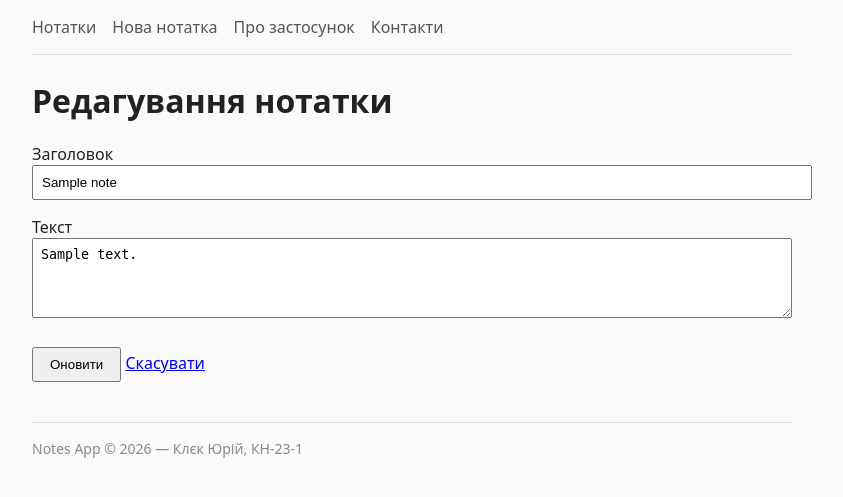
After one commit to ykliek/notes-app, a Laravel app: page /notes/1/edit in a window 1280 px wide. The commit adds this page. Shown: the top 497 px of the page, without its empty margins (228-1071 px from the left). Run offline with Laravel 12, Linux system fonts and the light colour scheme; tables that the repository leaves empty hold one stand-in row (values such as "Sample post").

Commit message:
Лекція 2, вправа 1: міграція notes, модель Note, NoteController із 7 resource-діями та Blade-види notes/*

```diff
--- /dev/null
+++ b/app/Http/Controllers/NoteController.php
@@ -0,0 +1,57 @@
+<?php
+
+namespace App\Http\Controllers;
+
+use App\Models\Note;
+
+class NoteController extends Controller
+{
+    public function index()
+    {
+        return view('notes.index', [
+            'notes' => Note::latest()->get(),
+        ]);
+    }
+
+    public function create()
+    {
+        return view('notes.create');
+    }
+
+    public function store()
+    {
+        Note::create([
+            'title' => request('title'),
+            'description' => request('description'),
+        ]);
+
+        return redirect('/notes');
+    }
+
+    public function show(Note $note)
+    {
+        return view('notes.show', ['note' => $note]);
+    }
+
+    public function edit(Note $note)
+    {
+        return view('notes.edit', ['note' => $note]);
+    }
+
+    public function update(Note $note)
+    {
+        $note->update([
+            'title' => request('title'),
+            'description' => request('description'),
+        ]);
+
+        return redirect("/notes/{$note->id}");
+    }
+
+    public function destroy(Note $note)
+    {
+        $note->delete();
+
+        return redirect('/notes');
+    }
+}
--- /dev/null
+++ b/app/Models/Note.php
@@ -0,0 +1,10 @@
+<?php
+
+namespace App\Models;
+
+use Illuminate\Database\Eloquent\Model;
+
+class Note extends Model
+{
+    protected $guarded = [];
+}
--- a/resources/views/components/layout.blade.php
+++ b/resources/views/components/layout.blade.php
@@ -18,7 +18,8 @@
 </head>
 <body>
     <nav>
-        <x-nav-link href="/" :active="request()->is('/')">Головна</x-nav-link>
+        <x-nav-link href="/notes" :active="request()->is('notes')">Нотатки</x-nav-link>
+        <x-nav-link href="/notes/create" :active="request()->is('notes/create')">Нова нотатка</x-nav-link>
         <x-nav-link href="/about" :active="request()->is('about')">Про застосунок</x-nav-link>
         <x-nav-link href="/contact" :active="request()->is('contact')">Контакти</x-nav-link>
     </nav>
--- /dev/null
+++ b/resources/views/notes/edit.blade.php
@@ -0,0 +1,18 @@
+<x-layout title="Редагування">
+    <h1>Редагування нотатки</h1>
+
+    <form method="POST" action="/notes/{{ $note->id }}">
+        @csrf
+        @method('PATCH')
+        <p>
+            <label for="title">Заголовок</label><br>
+            <input id="title" name="title" value="{{ old('title', $note->title) }}" style="width:100%;padding:8px">
+        </p>
+        <p>
+            <label for="description">Текст</label><br>
+            <textarea id="description" name="description">{{ old('description', $note->description) }}</textarea>
+        </p>
+        <button type="submit">Оновити</button>
+        <a href="/notes/{{ $note->id }}">Скасувати</a>
+    </form>
+</x-layout>
--- a/routes/web.php
+++ b/routes/web.php
@@ -1,23 +1,20 @@
 <?php
 
+use App\Http\Controllers\NoteController;
 use Illuminate\Support\Facades\Route;
 
-Route::get('/', function () {
-    return view('home', [
-        'notes' => session('notes', []),
-    ]);
-});
-
-Route::post('/notes', function () {
-    session()->push('notes', request('note'));
-
-    return redirect('/');
-});
+Route::get('/notes', [NoteController::class, 'index']);
+Route::get('/notes/create', [NoteController::class, 'create']);
+Route::post('/notes', [NoteController::class, 'store']);
+Route::get('/notes/{note}', [NoteController::class, 'show']);
+Route::get('/notes/{note}/edit', [NoteController::class, 'edit']);
+Route::patch('/notes/{note}', [NoteController::class, 'update']);
+Route::delete('/notes/{note}', [NoteController::class, 'destroy']);
 
 Route::get('/about', function () {
     return view('about', [
         'person' => request('person', 'world'),
-        'features' => ['Створення нотаток', 'Збереження у сесії', 'Спільний Blade-layout'],
+        'features' => ['Створення нотаток', 'Збереження у базі даних SQLite', 'Спільний Blade-layout'],
     ]);
 });
 
```
Also changed, not shown: resources/views/home.blade.php (deleted, +0 -17 lines), resources/views/notes/create.blade.php (added, +16 -0 lines), resources/views/notes/index.blade.php (added, +13 -0 lines), resources/views/notes/show.blade.php (added, +13 -0 lines), database/migrations/2026_11_23_182153_create_notes_table.php (added).
